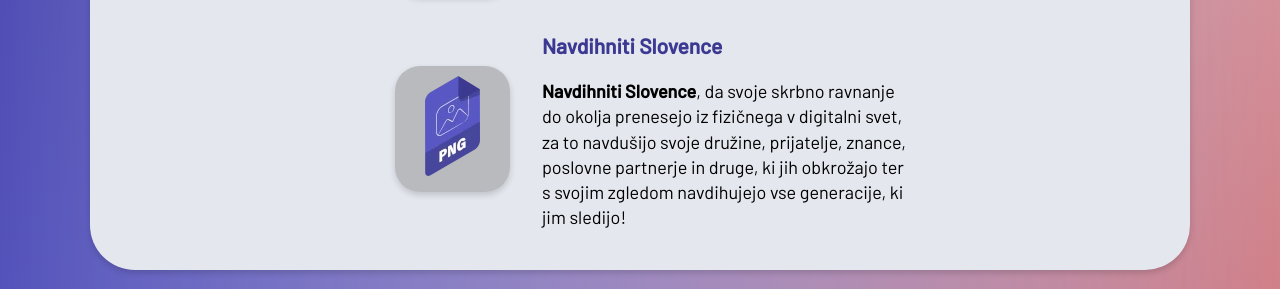
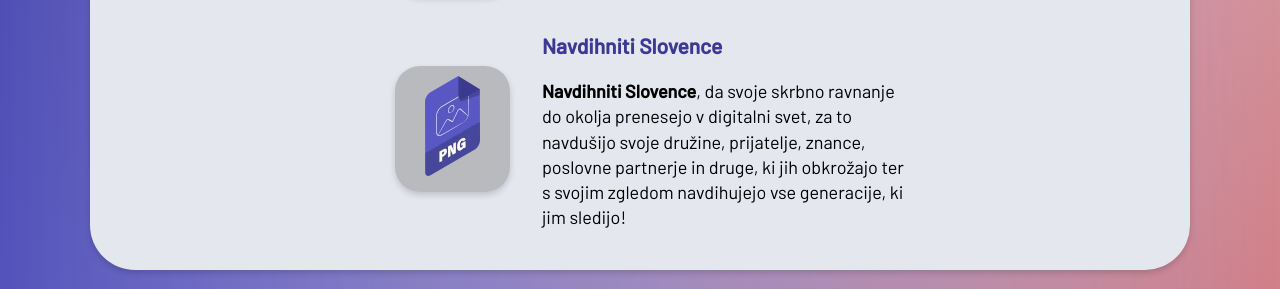
Before and after one commit to ewba/dcd-si, a Jekyll site: the page built from index.md, in a window 1280 px wide. Shown: the part 1589-1878 px from the top of the page. Built offline with Jekyll 4.4.1, drawn with Linux system fonts in a browser that asks for light colours.

Commit message:
Update index.md

```diff
--- a/index.md
+++ b/index.md
@@ -63,7 +63,7 @@ Uradni dan digitalnega čiščenja je <strong>16. marec 2024</strong>. Ker pa se
 	</div>
 	<div style="justify-self: start">
 		<h3>Navdihniti Slovence</h3>
-		<strong>Navdihniti Slovence</strong>, da svoje skrbno ravnanje do okolja prenesejo iz fizičnega v digitalni svet, za to navdušijo svoje družine, prijatelje, znance, poslovne partnerje in druge, ki jih obkrožajo ter s svojim zgledom navdihujejo vse generacije, ki jim sledijo!
+		<strong>Navdihniti Slovence</strong>, da svoje skrbno ravnanje do okolja prenesejo v digitalni svet, za to navdušijo svoje družine, prijatelje, znance, poslovne partnerje in druge, ki jih obkrožajo ter s svojim zgledom navdihujejo vse generacije, ki jim sledijo!
 	</div>
 </div>
 
```
